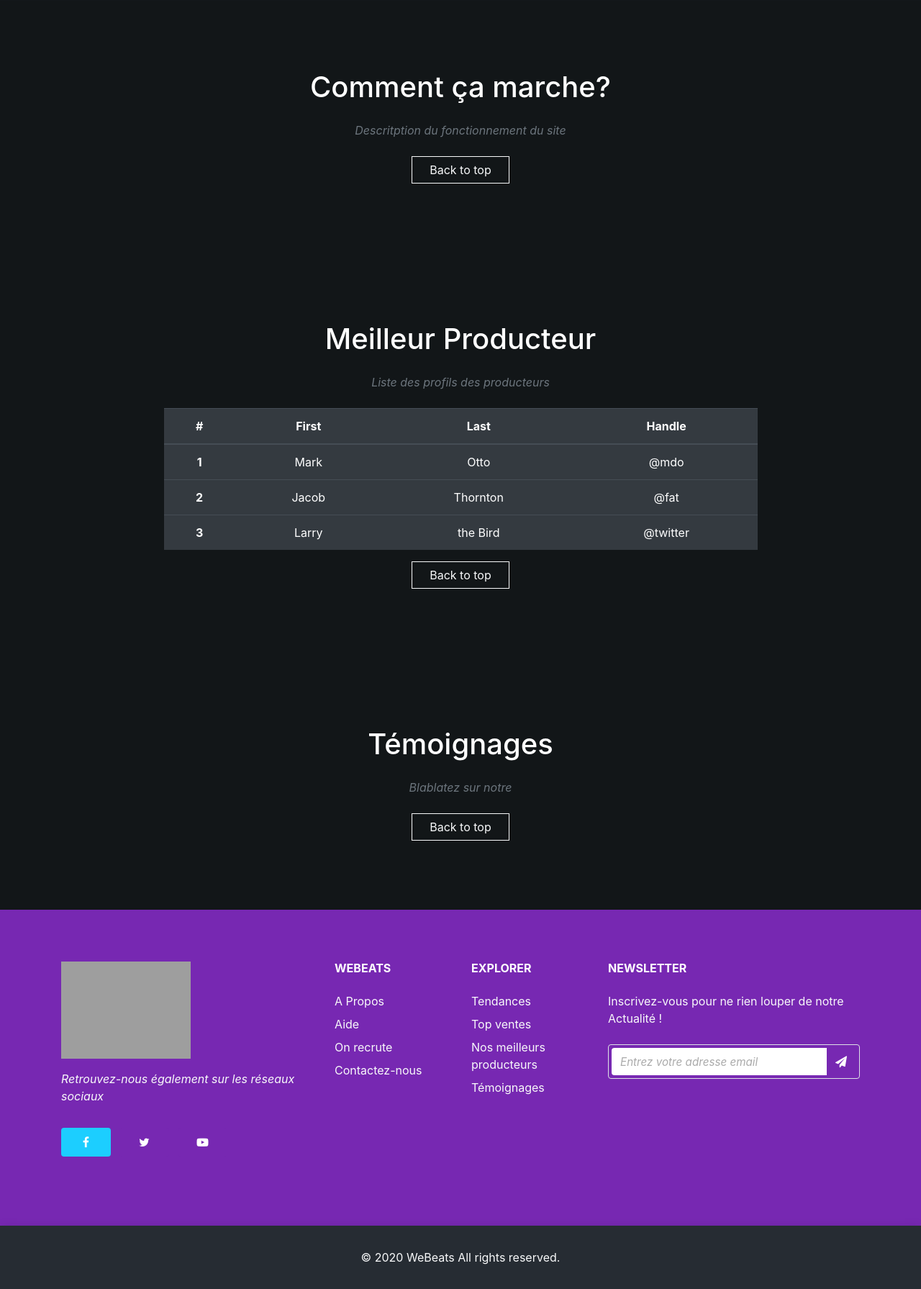
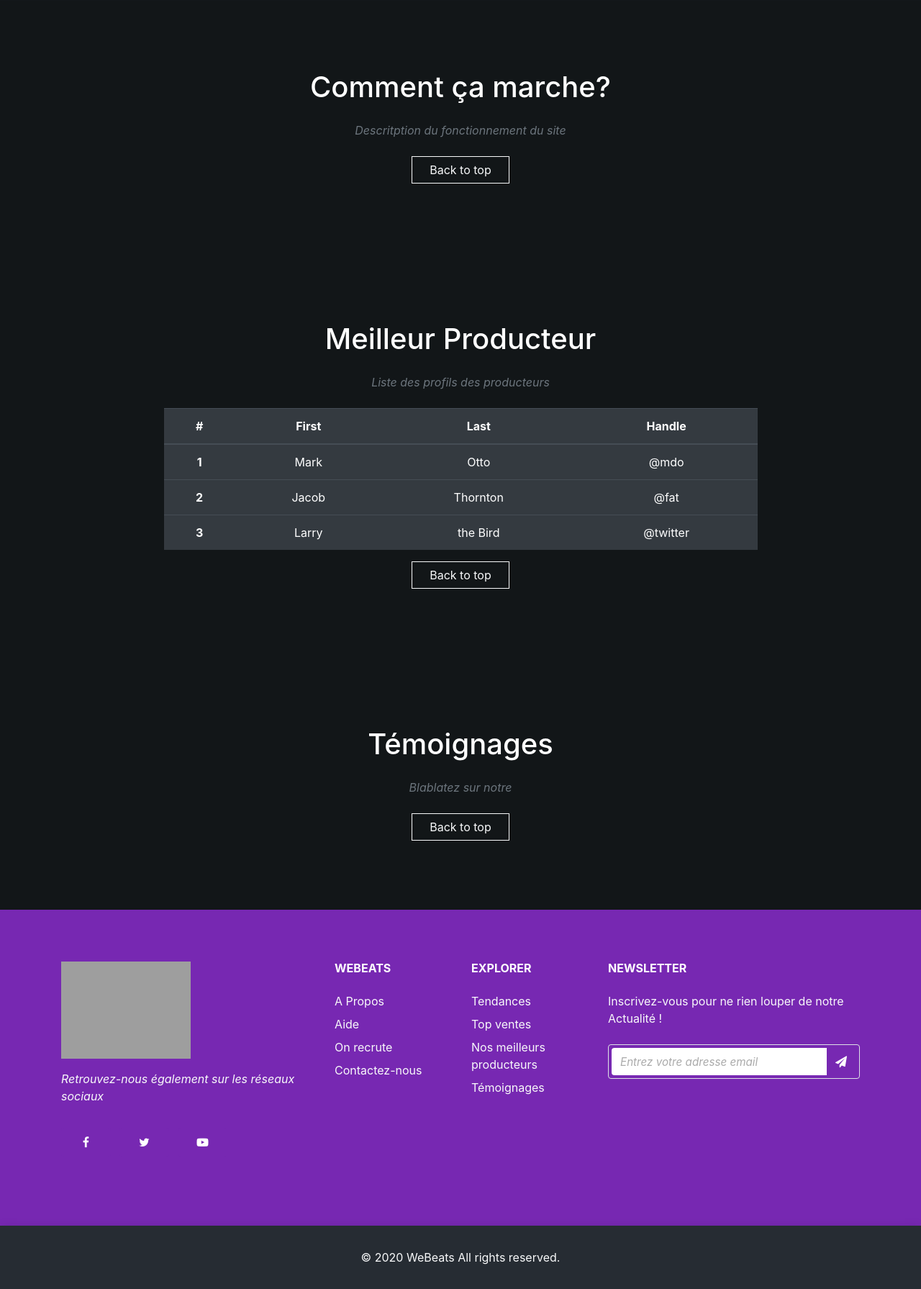
Before and after one commit to Mlamalerie/Projet-DEV-AMM-, a PHP site: page / in a window 1280 px wide. Shown: the part 1357-3148 px from the top of the page at 72% size. Run offline with PHP 8.4, Linux system fonts and the light colour scheme; grey boxes are pictures that could not be loaded.

Commit message:
debbug boutons footer

```diff
--- a/css/styles.css
+++ b/css/styles.css
@@ -227,7 +227,7 @@ i {
 }
 
 .social-facebook {
-    background: #1cceff; //*inutile wsh*//
+    background: #7728b2;
 }
 
 .social-facebook:hover, .social-facebook:focus {
@@ -246,3 +246,7 @@ i {
 .social-twitter:hover, .social-twitter:focus {
     background: #0087ba;
 }
+
+.social-youtube:hover, .social-youtube:focus {
+    background: #cd201f;
+}
```
